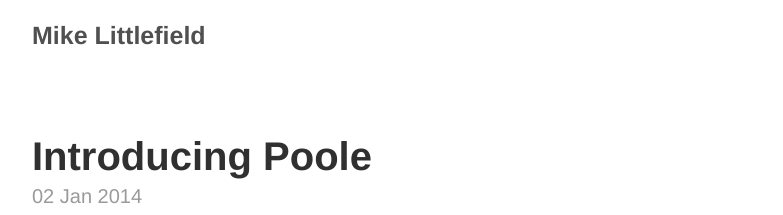
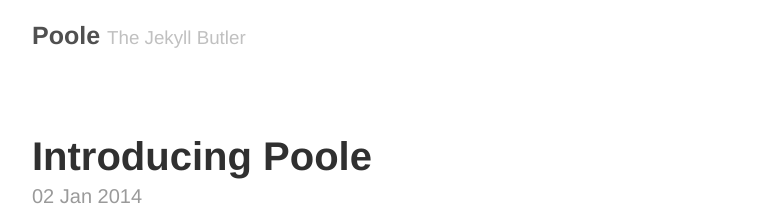
Before and after one commit to mikstelit/mikstelit.github.io, a Jekyll site: the page built from index.html, in a window 1280 px wide. Shown: the top 215 px of the page, without its empty margins (248-1031 px from the left). Built offline with Jekyll 4.4.1, drawn with Linux system fonts in a browser that asks for light colours; Markdown is read by kramdown in place of the engine named in the settings; the list of posts is cut into pages by our own code.

Commit message:
Update _config.yml

```diff
--- a/_config.yml
+++ b/_config.yml
@@ -1,4 +1,4 @@
-# Dependencies
+#Dependencies
 markdown:         redcarpet
 pygments:         true
 
@@ -6,15 +6,16 @@
 permalink:        pretty
 
 # Setup
-title:            Mike Littlefield
-url:              http://192.168.0.156:4000
+title:            Poole
+tagline:          The Jekyll Butler
+# url:              http://getpoole.com
 paginate:         1
 author:
-  name:          Mike Littlefield
-
-# GitHub Configuration Options
-safe: true
-lsi: false
+  name:           Mark Otto
+  url:            https://twitter.com/mdo
+  email:          markdotto@gmail.com
 
 # Custom vars
 version:          1.0.0
+github:
+  repo:           https://github.com/poole/poole         1.0.0
```
Also changed, not shown: 9 other files.
